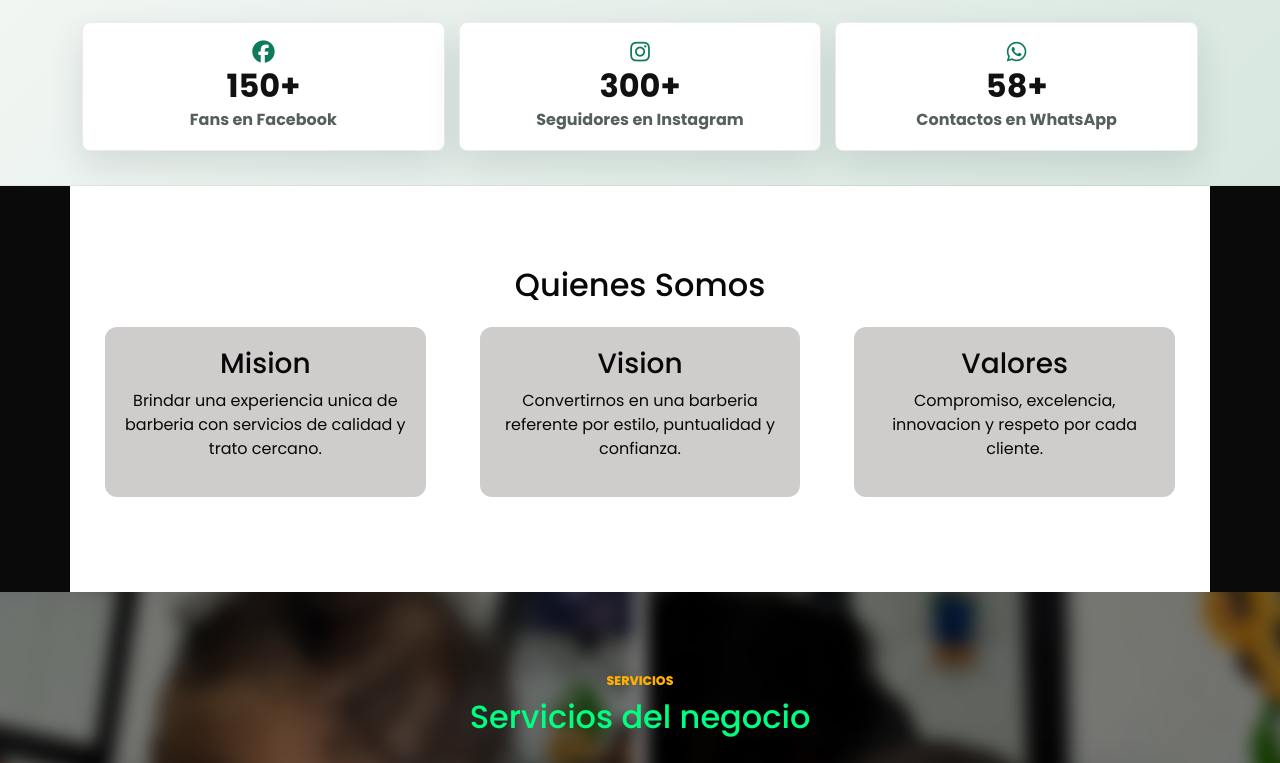
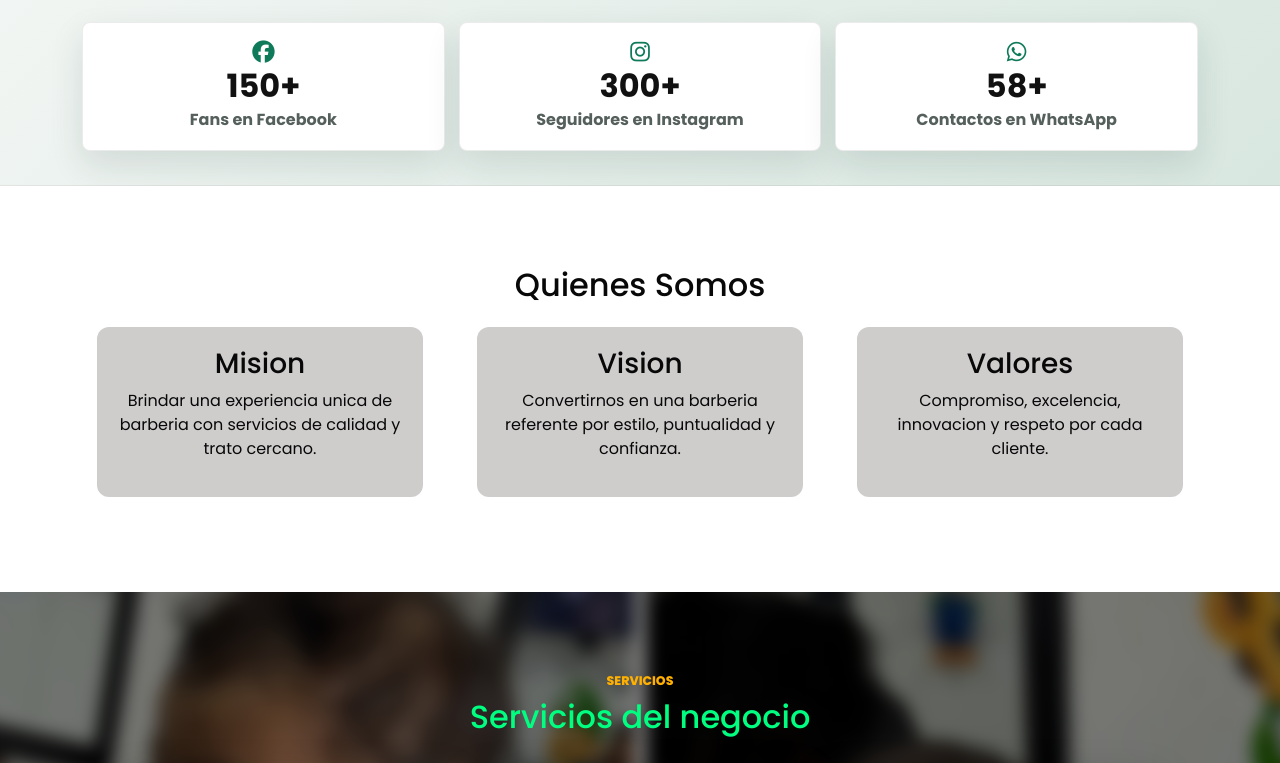
Before and after one commit to willder2305/BARBERIA, a React (Vite) app in the folder frontend/: page / in a window 1280 px wide. Shown: the part 421-1184 px from the top of the page. Built offline with nearby package versions, Linux system fonts and the light colour scheme; no server answers.

Commit message:
Corrige ancho de seccion quienes somos

```diff
--- a/frontend/src/pages/Home.jsx
+++ b/frontend/src/pages/Home.jsx
@@ -228,7 +228,8 @@ export default function Home() {
       </section>
 
       {/* Seccion institucional con tarjetas sencillas y legibles. */}
-      <section id="about" className="about-section container text-center">
+      <section id="about" className="about-section text-center">
+        <div className="container">
           <h2>Quienes Somos</h2>
           <div className="row">
             {[
@@ -243,6 +244,7 @@ export default function Home() {
                 </div>
               </div>
             ))}
+          </div>
         </div>
       </section>
 
```
Lines whose indentation alone changed are shown as unchanged.
